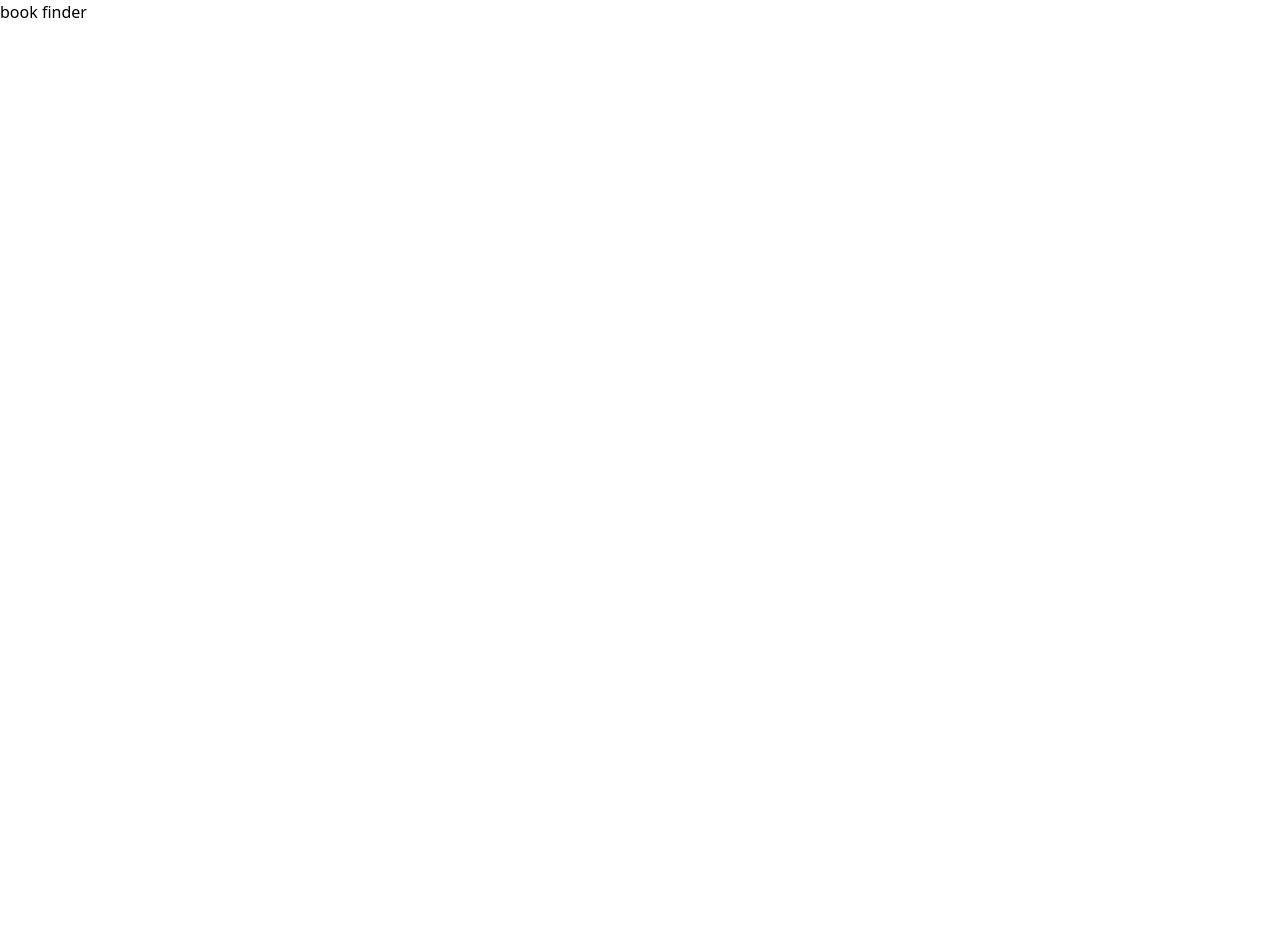
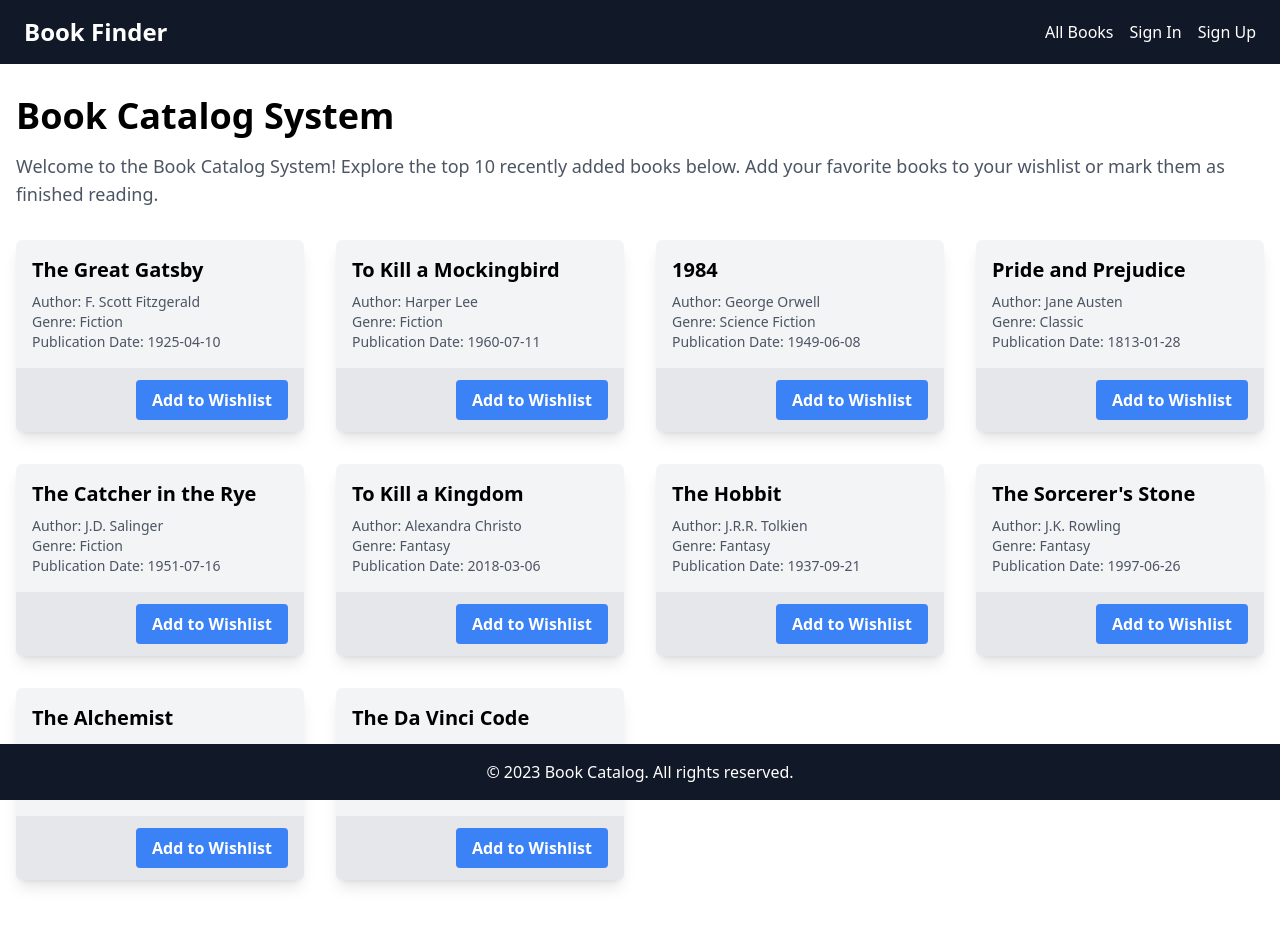
Before and after one commit to JOY-JB/book-finder-frontend, a React (Vite) app: page / in a window 1280 px wide. Shown: the top 926 px of the page. Before the commit the page ends 800 px from the top, so only its background shows below. Built offline with nearby package versions, Linux system fonts and the light colour scheme.

Commit message:
home page design done

```diff
--- /dev/null
+++ b/src/components/ui/HomePage/RecentlyAddedBookCard.tsx
@@ -0,0 +1,58 @@
+import { useState } from "react";
+import { IBook } from "../../../types/globalTypes";
+
+interface IProps {
+  book: IBook;
+}
+
+const RecentlyAddedBookCard = ({ book }: IProps) => {
+  const [wishlist, setWishlist] = useState<IBook[]>([]);
+
+  const addToWishlist = (book: IBook): void => {
+    setWishlist((prevWishlist) => [...prevWishlist, book]);
+  };
+
+  const removeFromWishlist = (book: IBook): void => {
+    setWishlist((prevWishlist) =>
+      prevWishlist.filter((wishlistBook) => wishlistBook._id !== book._id)
+    );
+  };
+
+  const isBookInWishlist = (book: IBook): boolean => {
+    return wishlist.some((wishlistBook) => wishlistBook._id === book._id);
+  };
+
+  return (
+    <div
+      key={book._id}
+      className="bg-gray-100 shadow-lg rounded-md overflow-hidden transition duration-300 transform hover:scale-105"
+    >
+      <div className="p-4">
+        <h3 className="text-xl font-semibold mb-2">{book.title}</h3>
+        <p className="text-gray-600 text-sm">Author: {book.author}</p>
+        <p className="text-gray-600 text-sm">Genre: {book.genre}</p>
+        <p className="text-gray-600 text-sm">
+          Publication Date: {book.publicationDate}
+        </p>
+      </div>
+      <div className="bg-gray-200 px-4 py-3 flex justify-end">
+        <button
+          className={`${
+            isBookInWishlist(book)
+              ? "bg-red-500 hover:bg-red-600 text-white"
+              : "bg-blue-500 hover:bg-blue-600 text-white"
+          } font-bold py-2 px-4 rounded transition-colors`}
+          onClick={() =>
+            isBookInWishlist(book)
+              ? removeFromWishlist(book)
+              : addToWishlist(book)
+          }
+        >
+          {isBookInWishlist(book) ? "Remove from Wishlist" : "Add to Wishlist"}
+        </button>
+      </div>
+    </div>
+  );
+};
+
+export default RecentlyAddedBookCard;
--- /dev/null
+++ b/src/components/ui/common/Footer.tsx
@@ -0,0 +1,9 @@
+const Footer = () => {
+  return (
+    <footer className="bg-gray-900 text-white py-4 px-6 text-center fixed bottom-0 left-0 w-full">
+      &copy; {new Date().getFullYear()} Book Catalog. All rights reserved.
+    </footer>
+  );
+};
+
+export default Footer;
--- /dev/null
+++ b/src/components/ui/common/Header.tsx
@@ -0,0 +1,26 @@
+import { Link } from "react-router-dom";
+
+const Header = () => {
+  return (
+    <header className="bg-gray-900 text-white py-4 px-6">
+      <nav className="flex items-center justify-between container mx-auto">
+        <Link to="/" className="text-2xl font-bold">
+          Book Finder
+        </Link>
+        <ul className="flex space-x-4">
+          <li>
+            <Link to="/all-books">All Books</Link>
+          </li>
+          <li>
+            <Link to="/sign-in">Sign In</Link>
+          </li>
+          <li>
+            <Link to="/sign-up">Sign Up</Link>
+          </li>
+        </ul>
+      </nav>
+    </header>
+  );
+};
+
+export default Header;
--- /dev/null
+++ b/src/page/AllBooks.tsx
@@ -0,0 +1,10 @@
+const AllBooks = () => {
+  return (
+    <div className="container mx-auto py-8">
+      <h1 className="text-3xl font-bold mb-4">All Books</h1>
+      {/* Content for All Books page */}
+    </div>
+  );
+};
+
+export default AllBooks;
--- a/src/page/Home.tsx
+++ b/src/page/Home.tsx
@@ -1,5 +1,106 @@
-const Home = () => {
-  return <div>Home</div>;
-};
+import RecentlyAddedBookCard from "../components/ui/HomePage/RecentlyAddedBookCard";
+import Footer from "../components/ui/common/Footer";
+import Header from "../components/ui/common/Header";
+import { IBook } from "../types/globalTypes";
+
+function Home() {
+  const recentlyAddedBooks: IBook[] = [
+    {
+      _id: 1,
+      title: "The Great Gatsby",
+      author: "F. Scott Fitzgerald",
+      genre: "Fiction",
+      publicationDate: "1925-04-10",
+    },
+    {
+      _id: 2,
+      title: "To Kill a Mockingbird",
+      author: "Harper Lee",
+      genre: "Fiction",
+      publicationDate: "1960-07-11",
+    },
+    {
+      _id: 3,
+      title: "1984",
+      author: "George Orwell",
+      genre: "Science Fiction",
+      publicationDate: "1949-06-08",
+    },
+    {
+      _id: 4,
+      title: "Pride and Prejudice",
+      author: "Jane Austen",
+      genre: "Classic",
+      publicationDate: "1813-01-28",
+    },
+    {
+      _id: 5,
+      title: "The Catcher in the Rye",
+      author: "J.D. Salinger",
+      genre: "Fiction",
+      publicationDate: "1951-07-16",
+    },
+    {
+      _id: 6,
+      title: "To Kill a Kingdom",
+      author: "Alexandra Christo",
+      genre: "Fantasy",
+      publicationDate: "2018-03-06",
+    },
+    {
+      _id: 7,
+      title: "The Hobbit",
+      author: "J.R.R. Tolkien",
+      genre: "Fantasy",
+      publicationDate: "1937-09-21",
+    },
+    {
+      _id: 8,
+      title: "The Sorcerer's Stone",
+      author: "J.K. Rowling",
+      genre: "Fantasy",
+      publicationDate: "1997-06-26",
+    },
+    {
+      _id: 9,
+      title: "The Alchemist",
+      author: "Paulo Coelho",
+      genre: "Fiction",
+      publicationDate: "1988-01-01",
+    },
+    {
+      _id: 10,
+      title: "The Da Vinci Code",
+      author: "Dan Brown",
+      genre: "Thriller",
+      publicationDate: "2003-03-18",
+    },
+  ];
+
+  return (
+    <div>
+      <Header />
+      <div className="container mx-auto px-4 my-8 mb-16">
+        <div className="my-8">
+          <h1 className="text-4xl font-bold mb-4">Book Catalog System</h1>
+          <p className="text-lg text-gray-600">
+            Welcome to the Book Catalog System! Explore the top 10 recently
+            added books below. Add your favorite books to your wishlist or mark
+            them as finished reading.
+          </p>
+        </div>
+
+        {/* list of the top 10 recently added books */}
+        <div className="grid grid-cols-1 md:grid-cols-2 lg:grid-cols-4 gap-8">
+          {recentlyAddedBooks.map((book) => (
+            <RecentlyAddedBookCard book={book} />
+          ))}
+        </div>
+      </div>
+
+      <Footer />
+    </div>
+  );
+}
 
 export default Home;
--- /dev/null
+++ b/src/page/SignIn.tsx
@@ -0,0 +1,10 @@
+const SignIn = () => {
+  return (
+    <div className="container mx-auto py-8">
+      <h1 className="text-3xl font-bold mb-4">Sign In</h1>
+      {/* Content for Sign In page */}
+    </div>
+  );
+};
+
+export default SignIn;
--- /dev/null
+++ b/src/page/SignUp.tsx
@@ -0,0 +1,10 @@
+const SignUp = () => {
+  return (
+    <div className="container mx-auto py-8">
+      <h1 className="text-3xl font-bold mb-4">Sign Up</h1>
+      {/* Content for Sign Up page */}
+    </div>
+  );
+};
+
+export default SignUp;
--- /dev/null
+++ b/src/types/globalTypes.ts
@@ -0,0 +1,7 @@
+export interface IBook {
+  _id: number;
+  title: string;
+  author: string;
+  genre: string;
+  publicationDate: string;
+}
```
Also changed, not shown: src/routes/index.tsx (+17 -2 lines), src/redux/features/books/bookSlice.ts (added).
